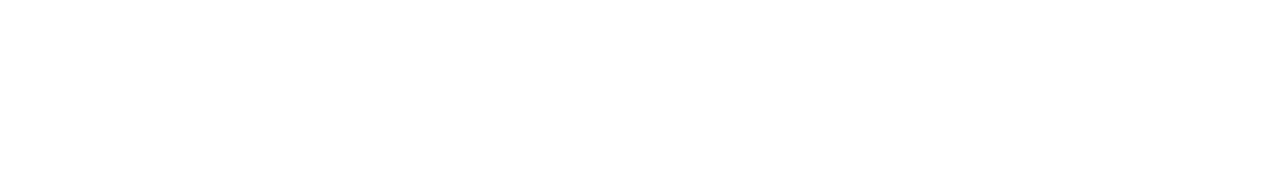
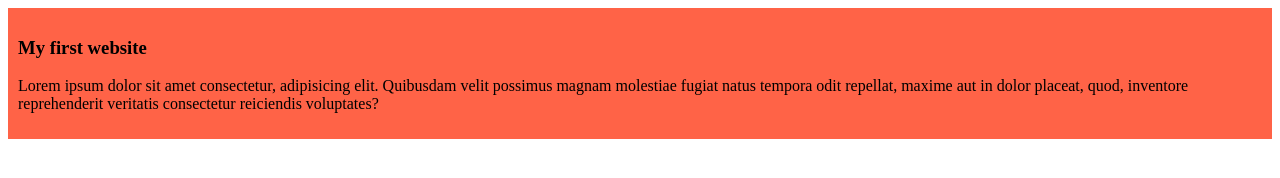
Before and after one commit to rahman438/my-simple-website-, a plain HTML site: page index.html in a window 1280 px wide. Drawn offline with Linux system fonts and the light colour scheme.

Commit message:
added the first blog

```diff
--- a/index.html
+++ b/index.html
@@ -4,8 +4,12 @@
     <meta charset="UTF-8">
     <meta name="viewport" content="width=device-width, initial-scale=1.0">
     <title>My Simple Website</title>
+    <link rel="stylesheet" href="styles/blog.css">
 </head>
 <body>
-
+    <div>
+        <h3>My first website</h3>
+        <p>Lorem ipsum dolor sit amet consectetur, adipisicing elit. Quibusdam velit possimus magnam molestiae fugiat natus tempora odit repellat, maxime aut in dolor placeat, quod, inventore reprehenderit veritatis consectetur reiciendis voluptates?</p>
+    </div>
 </body>
 </html>
--- /dev/null
+++ b/styles/blog.css
@@ -0,0 +1,4 @@
+div{
+    background-color: tomato;
+    padding: 10px;
+}
```
